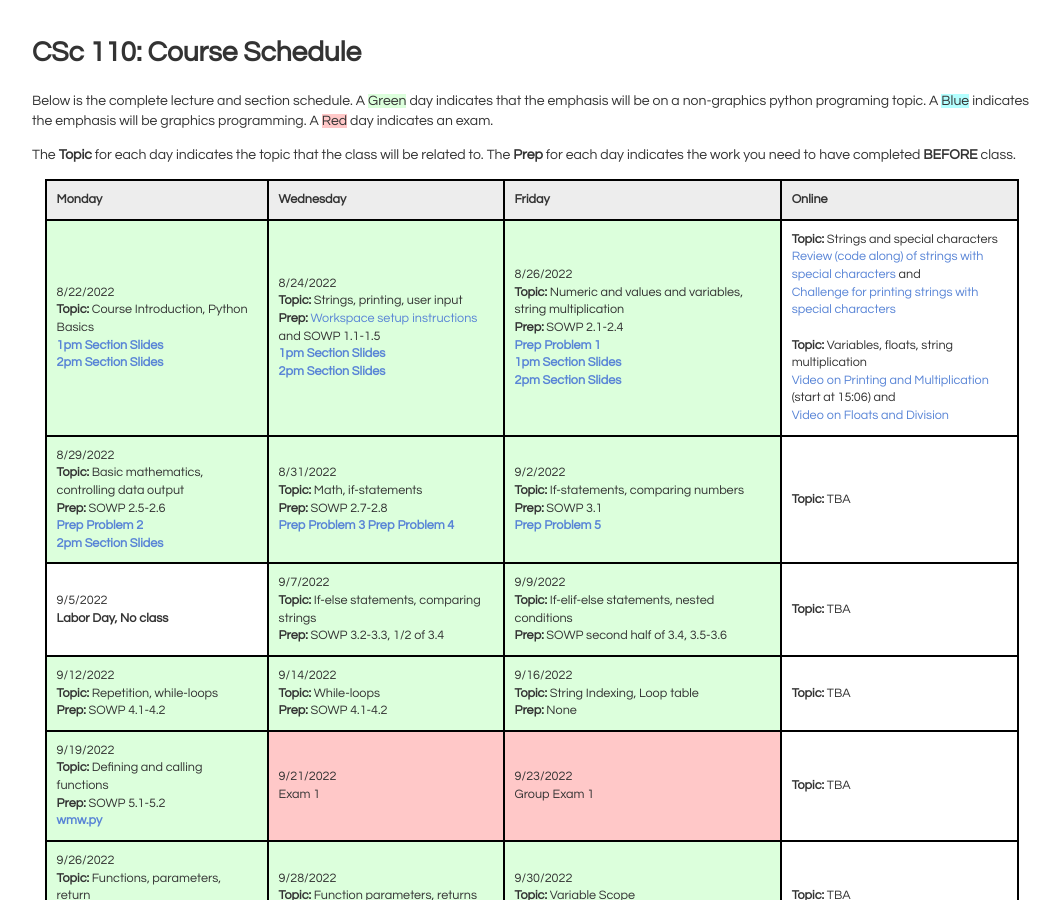
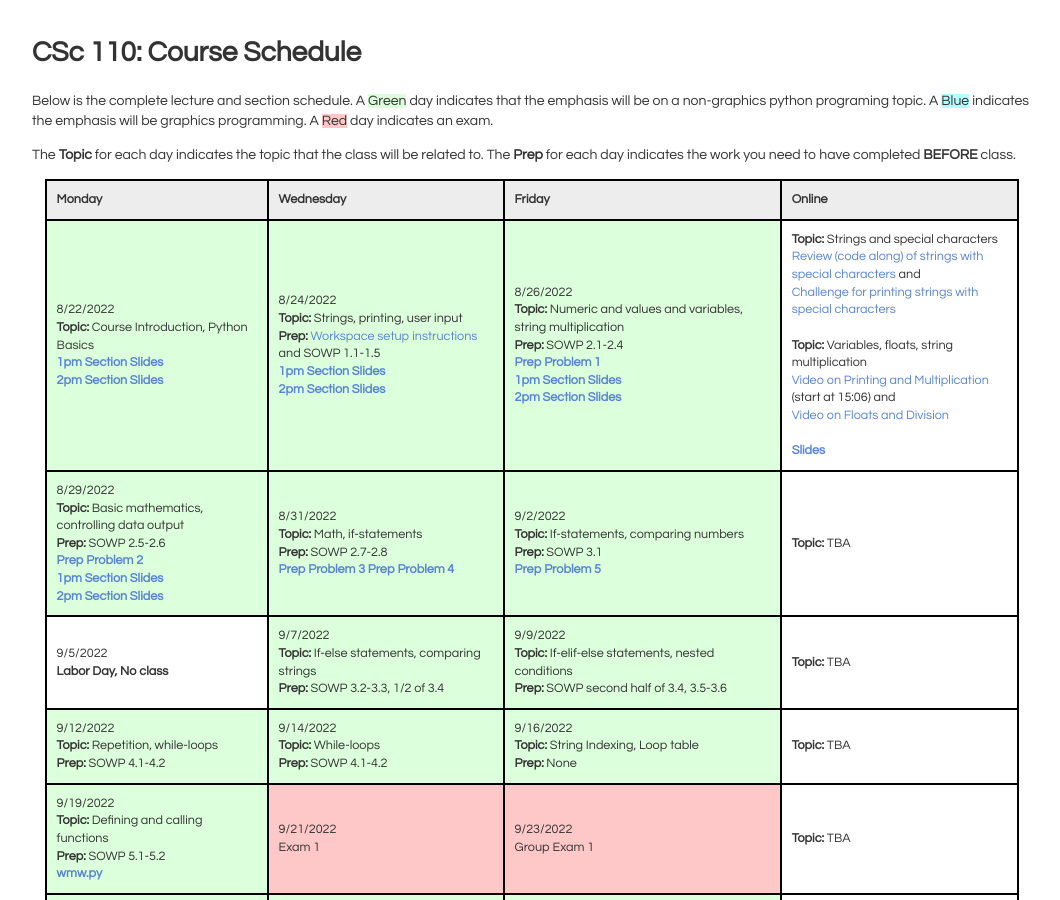
Before and after one commit to bddicken/cs110fall2022website, a Jekyll site: the page built from schedule/index.md, in a window 1280 px wide and 900 px high. Shown: the whole window, without its empty margins (108-1168 px from the left). Built offline with Jekyll 4.4.1, drawn with Linux system fonts in a browser that asks for light colours.

Commit message:
Add slides links

```diff
--- a/schedule/index.md
+++ b/schedule/index.md
@@ -78,6 +78,8 @@ The <b>Prep</b> for each day indicates the work you need to have completed <b>BE
     <b>Topic:</b> Variables, floats, string multiplication <br/>
     <a href="https://youtu.be/1mT9Rdpuz2Q?t=906">Video on Printing and Multiplication</a> (start at 15:06) and <br/>
     <a href="https://youtu.be/UptmTvKq1uM">Video on Floats and Division</a> <br/>
+    <br/>
+    <a href="./slides/04-multiplication-floats-division.pdf"><b>Slides</b></a> <br/>
   </td>
 </tr>
 
@@ -87,6 +89,7 @@ The <b>Prep</b> for each day indicates the work you need to have completed <b>BE
     <b>Topic:</b> Basic mathematics, controlling data output <br/>
     <b>Prep:</b> SOWP 2.5-2.6 <br/>
     <a href="../preps/02/"><b>Prep Problem 2</b></a> <br/>
+    <a href="./slides/05-math.pdf"><b>1pm Section Slides</b></a> <br/>
     <a href="./slides/04-math-AP.pdf"><b>2pm Section Slides</b></a>
   </td>
   <td class="topic-general">
```
